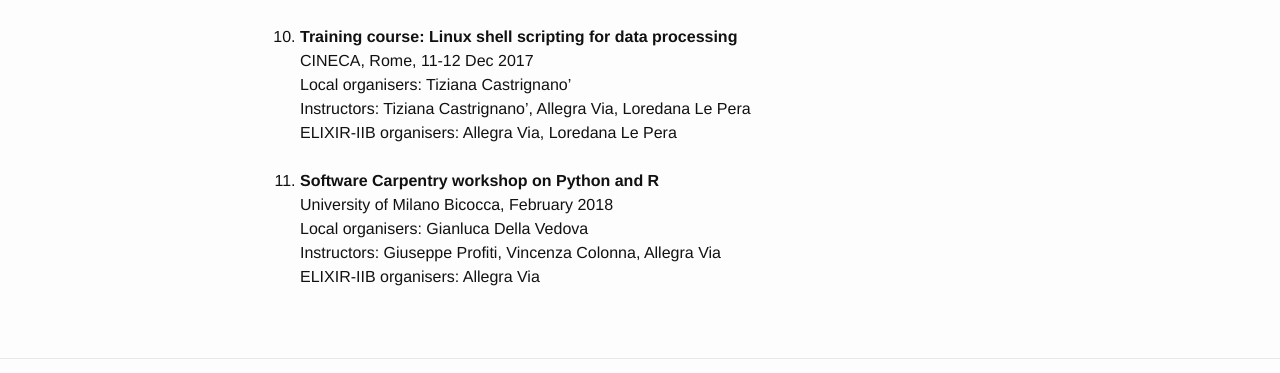
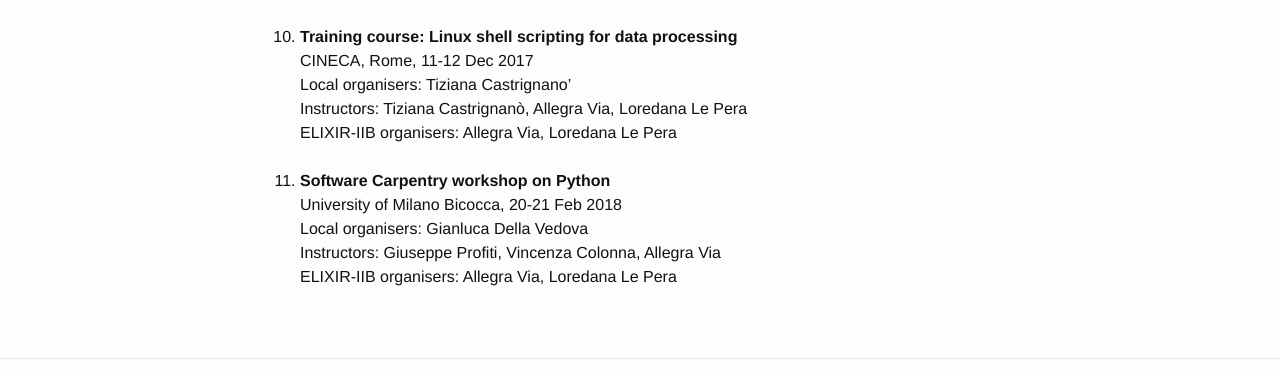
Before and after one commit to ELIXIR-IIB-training/website, a Jekyll site: the page built from programme2017/index.html, in a window 1280 px wide. Shown: the part 1746-2119 px from the top of the page. Built offline with Jekyll 4.4.1, drawn with Linux system fonts in a browser that asks for light colours.

Commit message:
Update Software Carpentry workshop

```diff
--- a/programme2017/index.html
+++ b/programme2017/index.html
@@ -92,15 +92,15 @@ layout: default
       <li><b>Training course: Linux shell scripting for data processing</b><br>
 	CINECA, Rome, 11-12 Dec 2017<br>
 	Local organisers: Tiziana Castrignano’<br>
-	Instructors: Tiziana Castrignano’, Allegra Via, Loredana Le Pera<br>
+	Instructors: Tiziana Castrignanò, Allegra Via, Loredana Le Pera<br>
 	ELIXIR-IIB organisers: Allegra Via, Loredana Le Pera
 	</li>
 	<br>
-	<li><b>Software Carpentry workshop on Python and R</b><br>
-	University of Milano Bicocca, February 2018<br>
+	<li><b>Software Carpentry workshop on Python</b><br>
+	University of Milano Bicocca, 20-21 Feb 2018<br>
 	Local organisers: Gianluca Della Vedova<br>
 	Instructors: Giuseppe Profiti, Vincenza Colonna, Allegra Via<br>
-	ELIXIR-IIB organisers: Allegra Via
+	ELIXIR-IIB organisers: Allegra Via, Loredana Le Pera
 	</li>
       	<br>
    </ol>
```
